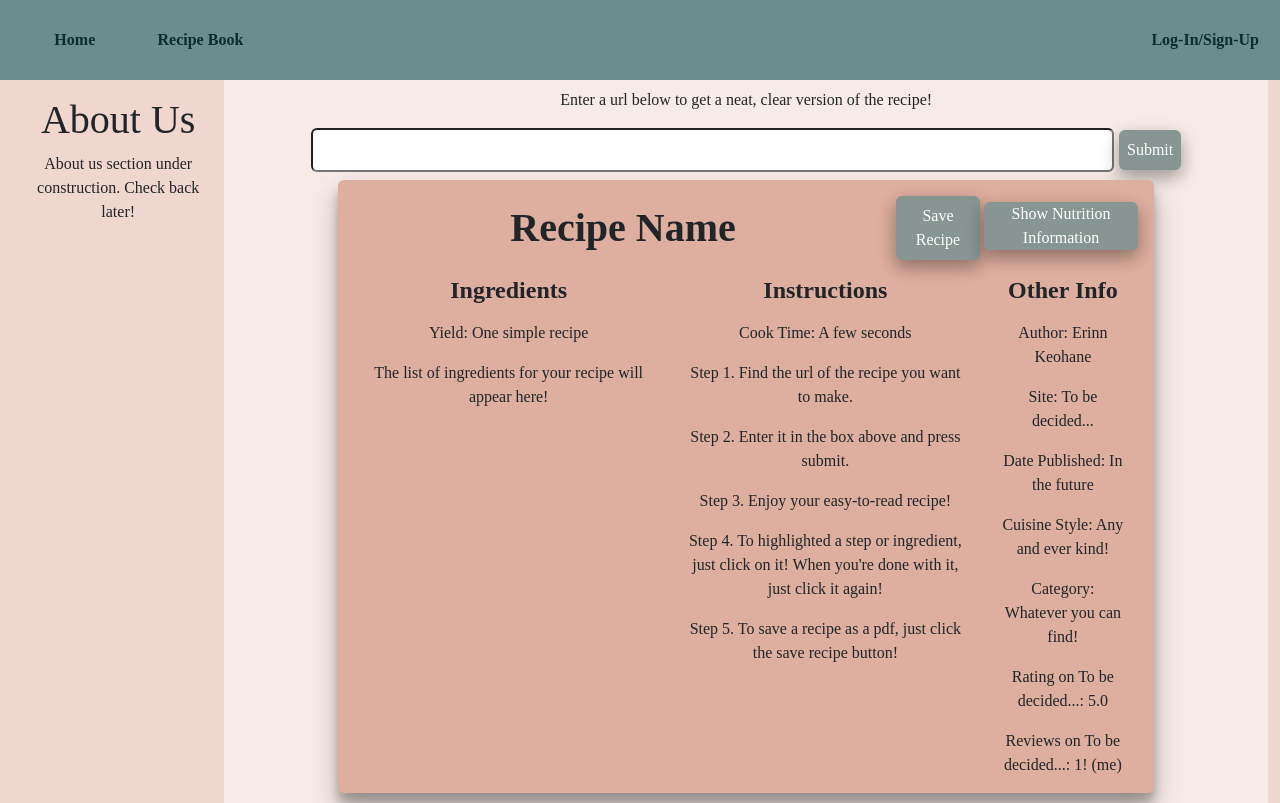
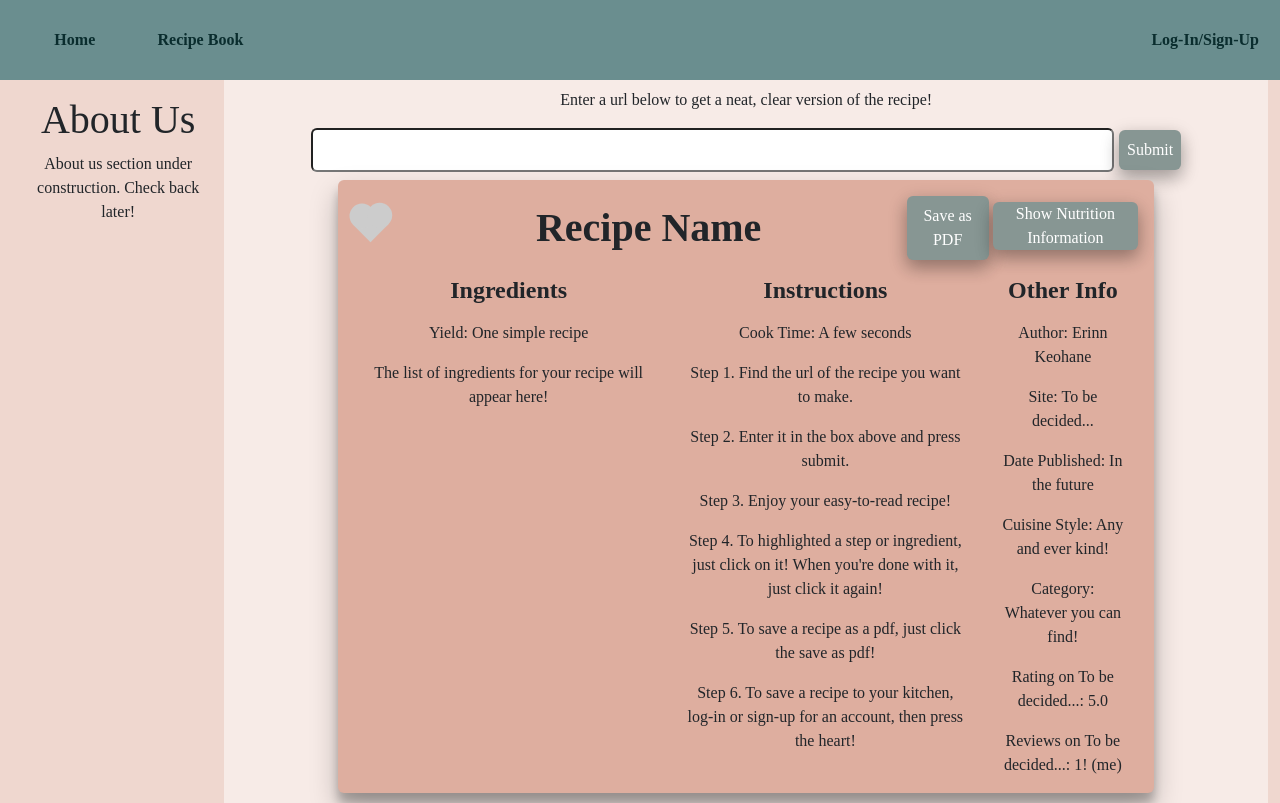
Before and after one commit to erinn-emilie/recipewebsite, a React (Vite) app: page / in a window 1280 px wide. Built offline with nearby package versions, Linux system fonts and the light colour scheme; what @react-pdf/renderer would draw is missing.

Commit message:
Made a lot of fixes to recipepython code, made heart button actually usable (can't remember if heart button was in the last commit but if not made a heart button and made it usable). All recipes now save to database when they are generated (not when a user saves them themselves)

```diff
--- /dev/null
+++ b/src/Components/HeartButton.jsx
@@ -0,0 +1,26 @@
+import React, { useState } from 'react'
+import Cookies from "js-cookie"
+import '../Styles/HeartButton.css'
+
+
+
+
+const HeartButton = (props) => {
+    const [isLiked, setIsLiked] = useState(props.liked)
+
+    const handleClick = () => {
+        if (Cookies.get("validuser") == "true") {
+            setIsLiked(!isLiked)
+        }
+        props.update(!isLiked)
+
+    }
+
+    return (
+        <div className={`heart-button-container ${isLiked ? 'liked' : ''}`} onClick={handleClick}>
+            <span className="heart-icon"></span>
+        </div>
+    )
+}
+
+export default HeartButton
--- a/src/Components/NavBar.jsx
+++ b/src/Components/NavBar.jsx
@@ -21,11 +21,17 @@ const NavBar = () => {
         }
     }, [authToken])
 
+    useEffect(() => {
+        if (Cookies.get("validuser") == "true") {
+            setValidUser(true)
+        }
+    }, [])
+
 
     const logOut = () => {
-        Cookies.set('validuser', 'false', { path: '/' })
-        Cookies.set('username', "None", { path: '/' })
-        Cookies.set('userid', -1, { path: '/' })
+        Cookies.set('validuser', 'false', { expires: 1, path: '/' })
+        Cookies.set('username', "None", { expires: 1, path: '/' })
+        Cookies.set('userid', -1, { expires: 1, path: '/' })
         setValidUser(false)
         authToken.updateAuth("false)")
     }
--- a/src/Components/PromptBox.jsx
+++ b/src/Components/PromptBox.jsx
@@ -1,14 +1,18 @@
 import '../Styles/PromptBox.css'
+import { useNavigate } from 'react-router-dom'
+
 
 const PromptBox = (props) => {
 
+    const navigate = useNavigate()
+
     return (
-        <div className="prompt--container rounded">
-            <div onClick={() => props.close()} role="button" className="x--btn">X</div>
-            <div className="prompt--message">{props.message}</div>
+        <div className="prompt--container rounded container-fluid">
+            <div onClick={() => props.close()} role="button" className="x--btn container-fluid">X</div>
+            <div className="prompt--message container-fluid">{props.message}</div>
             {
                 props.redirect && (
-                    <div>Log in or Sign up here!</div>
+                    <div role="button" onClick={() => navigate('/portal')} className="rounded navigate--btn container-fluid">Log in or Sign up here!</div>
                 )
             }
         </div>
--- a/src/Components/RecipeCard.jsx
+++ b/src/Components/RecipeCard.jsx
@@ -4,6 +4,7 @@ import { pdf } from '@react-pdf/renderer'
 import { saveAs } from 'file-saver'
 import RecipeDocument from './RecipeDocument'
 import PromptBox from './PromptBox'
+import HeartButton from './HeartButton'
 import Cookies from "js-cookie"
 
 
@@ -18,8 +19,26 @@ const RecipeCard = (props) => {
     const [showPrompt, setShowPrompt] = useState(false)
     const [message, setMessage] = useState("")
     const [redirect, setRedirect] = useState(false)
+    const [alreadyLiked, setAlreadyLiked] = useState(false)
 
     const apiurl = "http://localhost:5000/"
+
+    const updateSaved = (status) => {
+        if (Cookies.get("validuser") == "true") {
+            if (status) {
+                saveToDatabase()
+            }
+            else {
+                //removeFromDatabase()
+            }
+        }
+        else {
+            setMessage("Please log in or create an account to save a recipe to your kitchen!")
+            setRedirect(true)
+            setShowPrompt(true)
+        }
+    }
+
 
 
     const closePrompt = () => {
@@ -44,6 +63,13 @@ const RecipeCard = (props) => {
         setHighlightedStep(-1)
         setFinishedIngs([])
         setFinishedSteps([])
+
+        if (props.data?.userLiked == "true" && Cookies.get("validuser") == "true") {
+            setAlreadyLiked(true)
+        }
+        else {
+            setAlreadyLiked(false)
+        }
     }, [props])
 
 
@@ -87,6 +113,7 @@ const RecipeCard = (props) => {
     }
 
     const saveToDatabase = async () => {
+        if (Cookies.get("validuser") == "true") {
             const url = apiurl + "save-recipe"
             const data = {
                 ...props.data,
@@ -116,23 +143,32 @@ const RecipeCard = (props) => {
                     }
                 })
         }
+        else {
+            setMessage("To save a recipe to your kitchen, please log in or create an account!")
+            setRedirect(true)
+            setShowPrompt(true)
+        }
+    }
 
     const saveRecipe = async () => {
         const blob = await pdf(<RecipeDocument data={props.data} />).toBlob()
         const filename = props.data.name + ".pdf"
         saveAs(blob, filename)
-        if (Cookies.get("validuser") == "true") {
-            saveToDatabase()
-        }
-        else {
+        if (Cookies.get("validuser") != "true") {
             setMessage("The recipe has been saved to your files! Sign up or log in to your account to save it to your kitchen!")
             setRedirect(true)
             setShowPrompt(true)
         }
+        else {
+            setMessage("The recipe has been saved to your files! To save it to your kitchen, please click the heart!")
+            setShowPrompt(true)
+        }
     }
 
-
     if (props.data.ingredients === undefined) {
+        //const possibledata = Cookies.get("currentrecipe")
+        //console.log(possibledata)
+        //if (possibledata === undefined) {
         props.data.name = "Recipe Name"
         props.data.yield = "One simple recipe"
         props.data.cook_time = "A few seconds"
@@ -142,7 +178,8 @@ const RecipeCard = (props) => {
             "Enter it in the box above and press submit.",
             "Enjoy your easy-to-read recipe!",
             "To highlighted a step or ingredient, just click on it! When you're done with it, just click it again!",
-            "To save a recipe as a pdf, just click the save recipe button!"
+            "To save a recipe as a pdf, just click the save as pdf!",
+            "To save a recipe to your kitchen, log-in or sign-up for an account, then press the heart!"
         ]
         props.data.author = "Erinn Keohane"
         props.data.cuisine = "Any and ever kind!"
@@ -151,17 +188,28 @@ const RecipeCard = (props) => {
         props.data.date = "In the future"
         props.data.reviews = "1! (me)"
         props.data.rating = "5.0"
+        //}
+        //else {
+        //    props.data = possibledata
+        //}
     }
 
     return (
         <div className="rounded recipe--card container-fluid">
+            <div className="d-flex flex-row justify-content-center align-items-center">
+                <HeartButton liked={alreadyLiked} update={updateSaved}></HeartButton>
+                <h1 className="p-2 recipe--header mt-3">{props.data?.name}</h1>
+                <div onClick={() => saveRecipe()} role="button" className="p-2 d-flex rounded mt-2 custom--btn">Save as PDF</div>
                 {
                     !nutrition && (
-                    <>
-                        <div className="d-flex flex-row justify-content-center align-items-center">
-                            <h1 className="p-2 recipe--header mt-3">{props.data?.name}</h1>
-                            <div onClick={() => saveRecipe()} role="button" className="p-2 d-flex rounded mt-2 custom--btn">Save Recipe</div>
                         <div onClick={() => toggleNutrition()} role="button" className="m-1 d-flex rounded mt-2 custom--btn">Show Nutrition Information</div>
+                    )
+                }
+                {
+                    nutrition && (
+                        <div onClick={() => toggleNutrition()} role="button" className="m-1 d-flex rounded mt-2 custom--btn">Hide Nutrition Information</div>
+                    )
+                }
             </div>
             <div className="d-flex flex-row">
                 <div className="p-2 d-flex flex-column container-fluid ingredients--column">
@@ -225,16 +273,11 @@ const RecipeCard = (props) => {
                     <div className="p-2 d-flex">Reviews on {props.data?.site_name}: {props.data?.reviews}</div>
                 </div>
             </div>
-                    </>
-                )
-            }
             {
                 nutrition && (
                     <div className="d-flex flex-column justify-content-center align-items-center">
                         <div className="p-2 d-flex flex-row">
                             <h1 className="p-2 recipe--header mt-3">Nutrition Information</h1>
-                            <div onClick={() => saveRecipe()} role="button" className="p-2 d-flex rounded mt-2 custom--btn">Save Recipe</div>
-                            <div onClick={() => toggleNutrition()} role="button" className="m-1 d-flex rounded mt-2 custom--btn">Hide Nutrition Information</div>
                         </div>
                         <div className="p-2 d-flex flex-row">
                             <div className="p-2 d-flex flex-row">Calories: {props.data.nutrition?.calories}</div>
--- a/src/Pages/HomePage.jsx
+++ b/src/Pages/HomePage.jsx
@@ -1,6 +1,8 @@
 import { useState } from 'react'
 import RecipeCard from '../Components/RecipeCard'
 import '../Styles/HomePage.css'
+import Cookies from "js-cookie"
+
 
 
 const HomePage = () => {
@@ -18,21 +20,30 @@ const HomePage = () => {
         handleFetch(curUrl)
     }
 
-    const handleFetch = async(url) => {
+
+    const handleFetch = async (url) => {
+        let username = ""
+        if (Cookies.get("validuser") == "true") {
+            username = Cookies.get("username")
+        }
+        else {
+            username = "N/A"
+        }
         fetch(apiurl, {
             method: "POST",
             headers: {
                 'Content-Type': 'application/json'
             },
-            body: JSON.stringify({ "url": url }),
+            body: JSON.stringify({ "url": url, "username": username }),
         })
         .then(response => response.json())
         .then(data => {
             data = {
                 ...data,
-                "url": url
+                "url": url,
             }
             setRecipeData(data)
+            Cookies.set('currentrecipe', data, { path: '/' })
         })
     }
 
--- a/src/Pages/KitchenPage.jsx
+++ b/src/Pages/KitchenPage.jsx
@@ -1,6 +1,7 @@
 import '../Styles/KitchenPage.css'
 
 const KitchenPage = () => {
+
     return (
         <div>Kimchen</div>
     )
--- /dev/null
+++ b/src/Styles/HeartButton.css
@@ -0,0 +1,50 @@
+.heart-button-container {
+    width: 50px; /* Adjust size as needed */
+    height: 50px;
+    display: flex;
+    justify-content: center;
+    align-items: center;
+    cursor: pointer;
+    position: relative;
+    transition: transform 0.2s ease-in-out;
+}
+
+    .heart-button-container:hover {
+        transform: scale(1.1);
+    }
+
+.heart-icon {
+    position: relative;
+    width: 25px; /* Half the container width */
+    height: 25px; /* Half the container height */
+    background-color: #ccc; /* Default color */
+    transform: rotate(-45deg);
+    transition: background-color 0.2s ease-in-out;
+}
+
+    .heart-icon::before,
+    .heart-icon::after {
+        content: '';
+        position: absolute;
+        width: 25px; /* Same as heart-icon width */
+        height: 25px; /* Same as heart-icon height */
+        background-color: #ccc; /* Default color */
+        border-radius: 50%;
+        transition: background-color 0.2s ease-in-out;
+    }
+
+    .heart-icon::before {
+        top: -12.5px; /* Half the height */
+        left: 0;
+    }
+
+    .heart-icon::after {
+        left: 12.5px; /* Half the width */
+        top: 0;
+    }
+
+.heart-button-container.liked .heart-icon,
+.heart-button-container.liked .heart-icon::before,
+.heart-button-container.liked .heart-icon::after {
+    background-color: red; /* Liked state color */
+}
```
Also changed, not shown: src/Pages/PortalPage.jsx (+11 -6 lines), src/Styles/PromptBox.css (+25 -5 lines), public/kitchen.jpg (added), src/Styles/HomePage.css (line endings or trailing spaces), 1 other file (tests, documents, lock files or other folders). Lines whose indentation alone changed are shown as unchanged.
